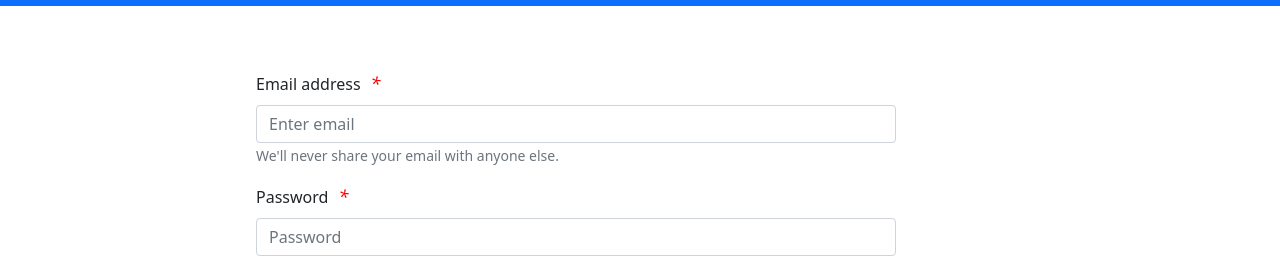
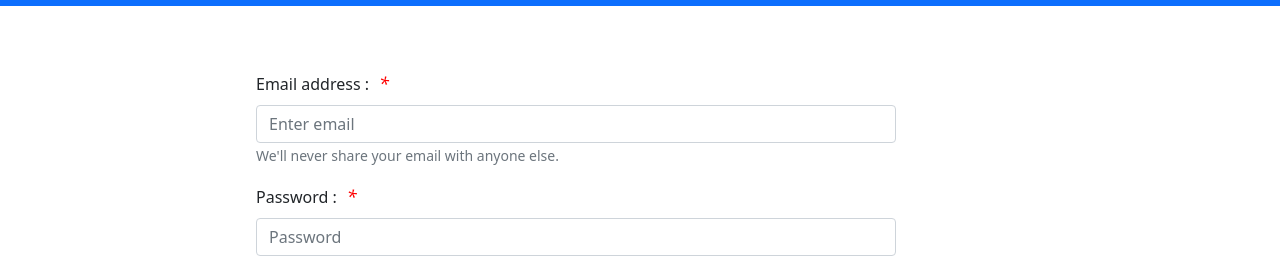
Before and after one commit to Faithinfotech-Training/Experion-Node-Team4, a React (Create React App) app: page /home/login in a window 1280 px wide. Shown: the part 150-410 px from the top of the page. Built offline with nearby package versions, Linux system fonts and the light colour scheme.

Commit message:
updated forms with validations

```diff
--- a/src/pages/Login/LoginForm.js
+++ b/src/pages/Login/LoginForm.js
@@ -68,20 +68,20 @@ function LoginForm() {
         <div className="loginForm">
             <Form onSubmit={handleSubmit}>
                 <Form.Group className="mb-3" controlId="formBasicEmail">
-                    <Form.Label>Email address
+                    <Form.Label>Email address :
                         <span className="required">*</span>
                     </Form.Label>
-                    <Form.Control type="text" placeholder="Enter email" name="email" onChange={handleChange} value={inputs.email || ""} onInvalid={(e) => { e.target.setCustomValidity('Enter a valid email-id') }} onInput={(e) => { e.target.setCustomValidity('') }} />
+                    <Form.Control type="email" required placeholder="Enter email" name="email" onChange={handleChange} value={inputs.email || ""} onInvalid={(e) => { e.target.setCustomValidity('Enter a valid email-id') }} onInput={(e) => { e.target.setCustomValidity('') }} />
                     <Form.Text className="text-muted">
                         We'll never share your email with anyone else.
                     </Form.Text>
                 </Form.Group>
 
                 <Form.Group className="mb-3" controlId="formBasicPassword">
-                    <Form.Label>Password
+                    <Form.Label>Password :
                         <span className="required">*</span>
                     </Form.Label>
-                    <Form.Control type="password" placeholder="Password" name="password" onChange={handleChange} value={inputs.password || ""} />
+                    <Form.Control type="password" required placeholder="Password" name="password" onChange={handleChange} value={inputs.password || ""} />
                 </Form.Group>
                 <Form.Group className="mb-3" controlId="formBasicCheckbox">
                     <Form.Check type="checkbox" label="Check me out" />
--- a/src/pages/Registration/RegistrationForm.js
+++ b/src/pages/Registration/RegistrationForm.js
@@ -53,7 +53,7 @@ function RegistrationForm() {
                     }
                 }
 
-            }).catch( err=>{
+            }).catch(err => {
                 toast.error(" User Already Exist", {
                     transition: Slide,
                     hideProgressBar: true,
@@ -89,7 +89,10 @@ function RegistrationForm() {
                     <Form.Label>Password :
                         <span className="required">*</span>
                     </Form.Label>
-                    <Form.Control type="password" required placeholder="Password" name="password" onChange={handleChange} value={inputs.password || ""} pattern="^(?=.*[A-Za-z])(?=.*\d)(?=.*[@$!%*#?&])[A-Za-z\d@$!%*#?&]{8,}$" onInvalid={(e) => { e.target.setCustomValidity('Password must be minimum eight characters, at least one letter, one number and one special character') }} onInput={(e) => { e.target.setCustomValidity('') }} />
+                    <Form.Text className="text-muted">
+                        Password must be minimum eight characters, at least one letter, one number and one special character
+                    </Form.Text>
+                    <Form.Control type="password" required placeholder="Password" name="password" onChange={handleChange} value={inputs.password || ""} pattern="^(?=.*[A-Za-z])(?=.*\d)(?=.*[@$!%*#?&])[A-Za-z\d@$!%*#?&]{8,}$" onInvalid={(e) => { e.target.setCustomValidity('Enter a valid password') }} onInput={(e) => { e.target.setCustomValidity('') }} />
                 </Form.Group>
 
                 <Button variant="primary" type="submit">
```
